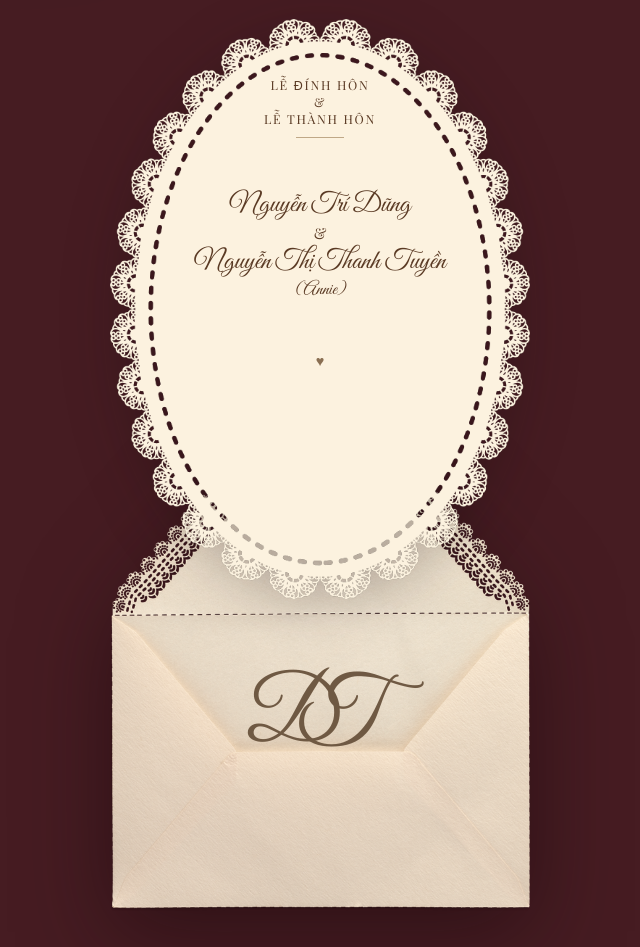
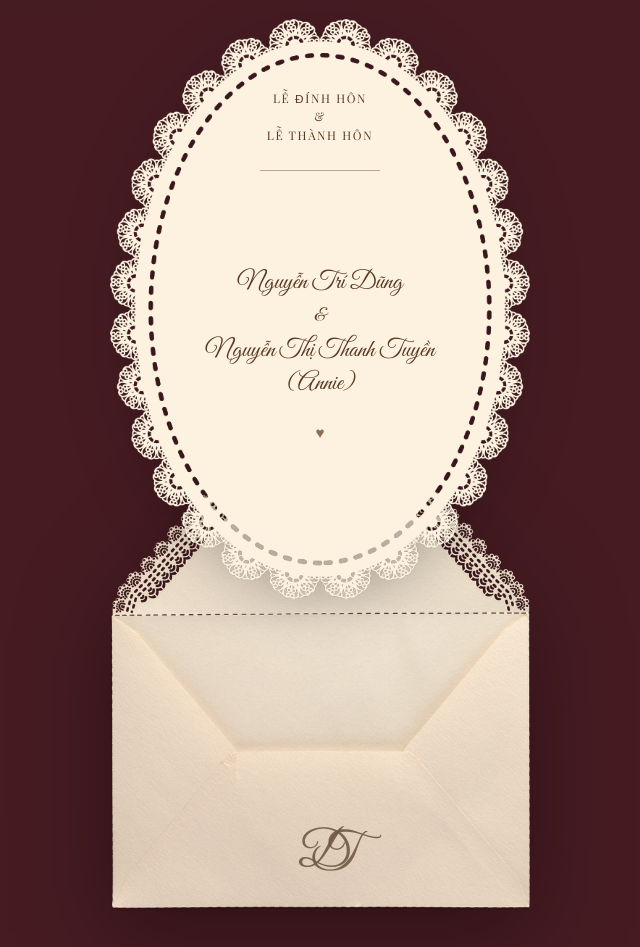
Before and after one commit to KEVNG23/Wedding-Letter-, a Next.js app: page / in a window 1280 px wide. Shown: the part 1380-2327 px from the top of the page, without its empty margins (320-960 px from the left). Built offline with nearby package versions, Linux system fonts and the light colour scheme; no server answers.

Commit message:
Revert "Match the oval card proportions and interlocking DT monogram."
This reverts commit 01fdfe7e6c71bc349434173a6f364a5789b09112.

```diff
--- a/src/components/InvitationCard.tsx
+++ b/src/components/InvitationCard.tsx
@@ -3,10 +3,9 @@ import { invitation } from "@/lib/invitation-data";
 import { Reveal } from "./Reveal";
 
 /**
- * Lace doily card sitting in front of the open envelope.
- * Text is laid out in the VISIBLE oval (above the envelope fold), matching
- * the Canva composition: title in the top quarter, names in the centre,
- * heart just above the envelope, interlocking DT on the envelope face.
+ * Lace doily card sitting in front of the open envelope, matching the Canva
+ * composition. The percentages below are measured from that artwork: the
+ * doily is as wide as the envelope and overlaps its top ~40%.
  */
 export function InvitationCard() {
   return (
@@ -33,37 +32,30 @@ export function InvitationCard() {
               className="object-contain object-top drop-shadow-[0_10px_26px_rgba(22,6,9,0.28)]"
             />
 
-            {/* Visible oval only — envelope covers from ~63% down. */}
-            <div className="absolute inset-x-[16%] top-[10%] bottom-[39%] flex flex-col items-center text-center text-[#5a3a24]">
-              <div className="shrink-0">
-                <p className="font-display whitespace-pre-line text-[clamp(0.6rem,2.15vw,0.78rem)] leading-[1.35] tracking-[0.14em]">
+            <div className="absolute inset-x-[19%] top-[12%] text-center text-[#5a3a24]">
+              <p className="font-display whitespace-pre-line text-[clamp(0.55rem,2vw,0.74rem)] leading-[1.55] tracking-[0.14em]">
                 {invitation.cardTitle}
               </p>
               <span
                 aria-hidden
-                  className="mx-auto mt-[0.55rem] block h-px w-[42%]"
+                className="mx-auto mt-[10%] block h-px w-[46%]"
                 style={{ backgroundColor: "#bfa887" }}
               />
             </div>
 
-              <div className="flex min-h-0 flex-1 flex-col items-center justify-center px-[2%]">
-                <p className="font-script text-[clamp(1.15rem,4.8vw,1.7rem)] leading-[1.15]">
+            <div className="absolute inset-x-[18%] top-[34%] bottom-[18%] flex flex-col items-center justify-center text-center text-[#5a3a24]">
+              <p className="font-script text-[clamp(1.05rem,4.4vw,1.55rem)] leading-[1.35]">
                 {invitation.groomFull}
               </p>
-                <p className="font-display my-[0.35rem] text-[clamp(0.7rem,2.6vw,0.95rem)] leading-none">
+              <p className="font-script my-[3%] text-[clamp(0.85rem,3.2vw,1.15rem)] leading-none">
                 &amp;
               </p>
-                <p className="font-script text-[clamp(1.15rem,4.8vw,1.7rem)] leading-[1.15]">
-                  {invitation.brideName}
+              <p className="font-script text-[clamp(1.05rem,4.4vw,1.55rem)] leading-[1.35]">
+                {invitation.brideFull}
               </p>
-                <p className="font-script mt-[0.15rem] text-[clamp(0.82rem,3.3vw,1.15rem)] leading-none">
-                  {invitation.brideNickname}
-                </p>
-              </div>
-
               <span
                 aria-hidden
-                className="shrink-0 text-[clamp(0.68rem,2.4vw,0.9rem)] text-[#8a6f52]"
+                className="mt-[8%] text-[clamp(0.7rem,2.6vw,0.95rem)] text-[#8a6f52]"
               >
                 ♥
               </span>
@@ -72,11 +64,11 @@ export function InvitationCard() {
 
           <div
             aria-hidden
-            className="font-script pointer-events-none absolute inset-x-0 top-[73.5%] flex justify-center text-[clamp(3.6rem,17vw,5.6rem)] leading-none text-[#6f5943]"
+            className="font-script pointer-events-none absolute inset-x-0 bottom-[3.5%] flex justify-center text-[clamp(2.2rem,8.5vw,3.1rem)] leading-none text-[#6f5943]/90"
           >
-            <span className="relative inline-block h-[1.05em] w-[1.68em]">
+            <span className="relative inline-block h-[1em] w-[0.92em]">
               <span className="absolute left-0 top-0">{invitation.monogram.left}</span>
-              <span className="absolute left-[0.58em] top-0">
+              <span className="absolute left-[0.28em] top-[0.03em]">
                 {invitation.monogram.right}
               </span>
             </span>
--- a/src/lib/invitation-data.ts
+++ b/src/lib/invitation-data.ts
@@ -9,8 +9,6 @@ export const invitation = {
   brideFirst: "TUYỀN",
   groomFirst: "DŨNG",
   brideFull: "Nguyễn Thị Thanh Tuyền (Annie)",
-  brideName: "Nguyễn Thị Thanh Tuyền",
-  brideNickname: "(Annie)",
   groomFull: "Nguyễn Trí Dũng",
   monogram: { left: "D", right: "T" },
 
```
Lines whose indentation alone changed are shown as unchanged.
